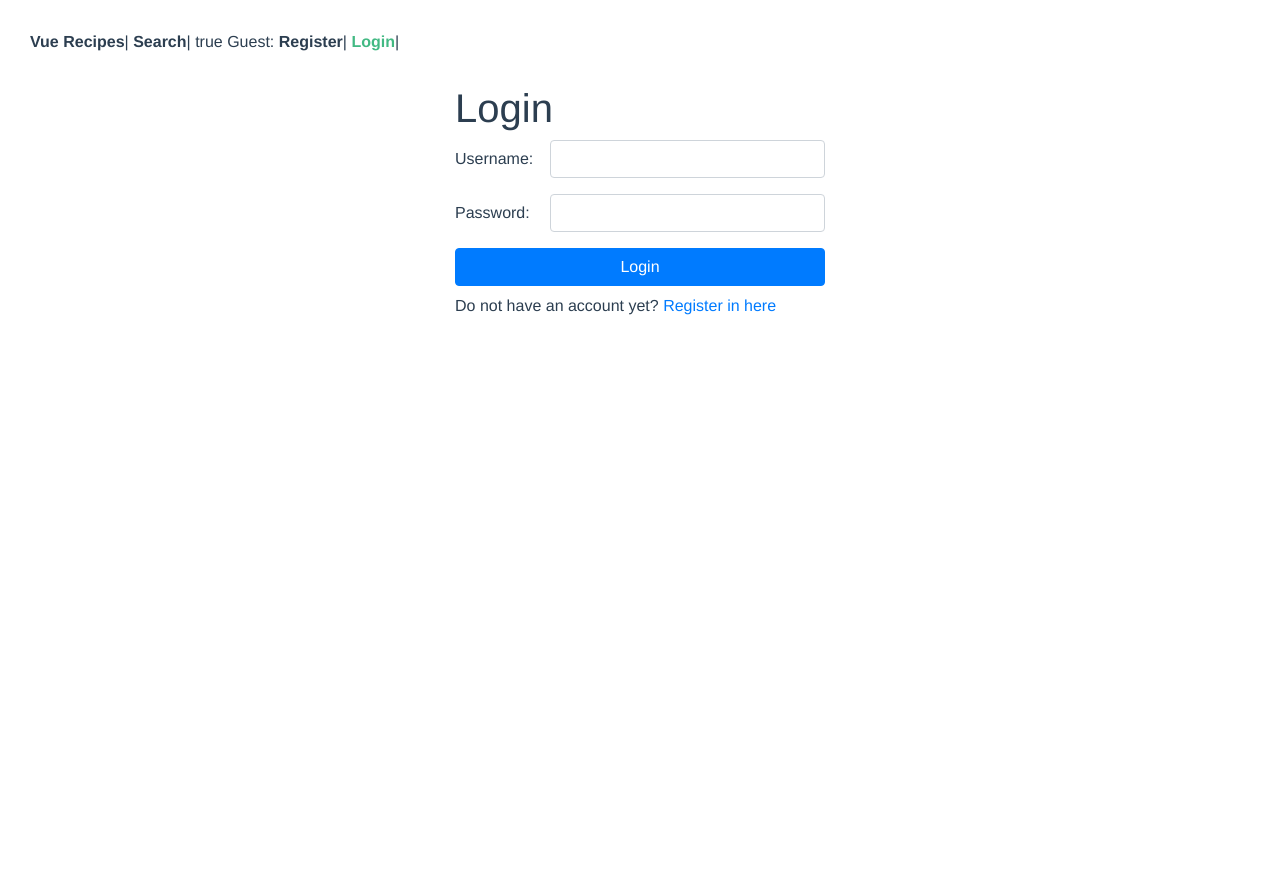
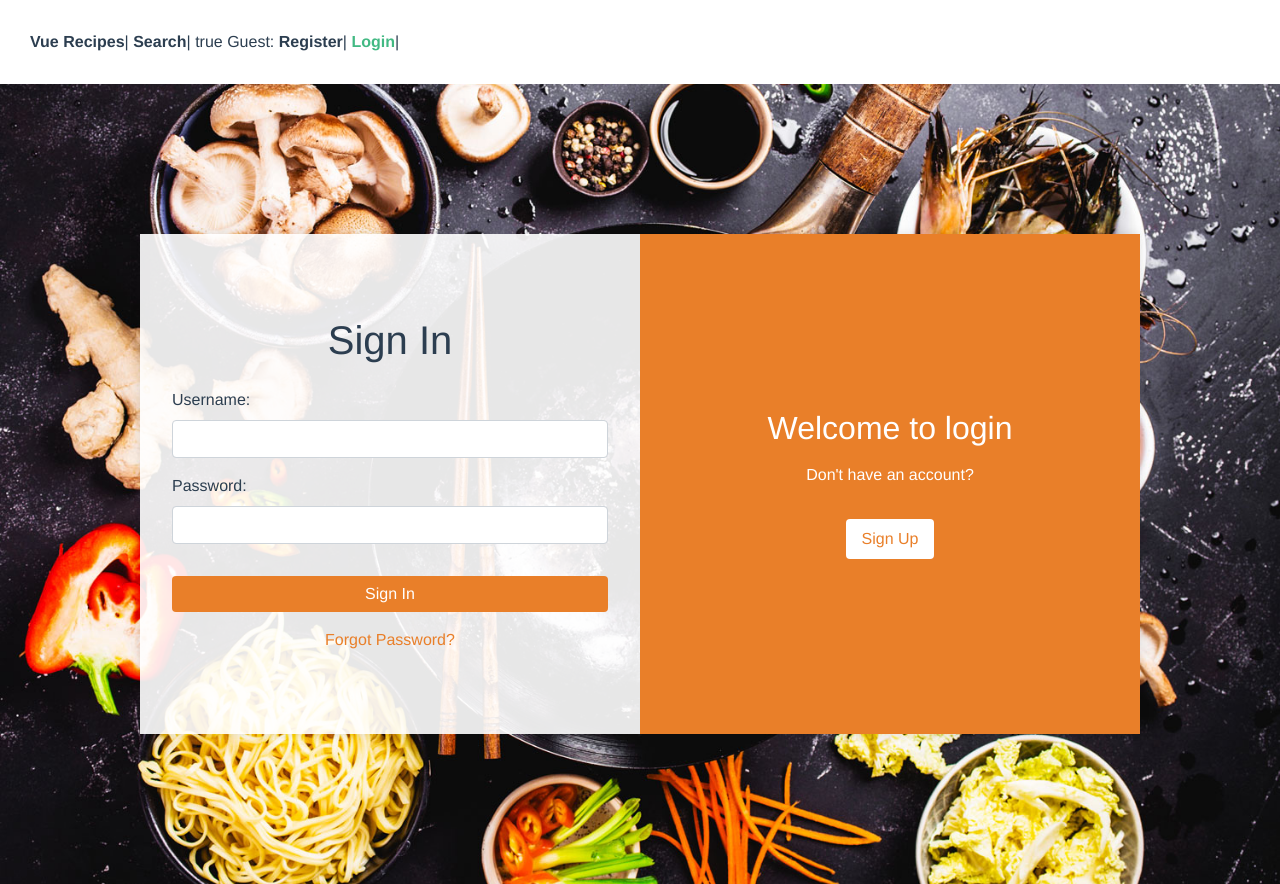
Before and after one commit to WED-2023/assignment2-1-321790891_208372672, a Vue app: page /#/login in a window 1280 px wide. Before the commit the page ends 800 px from the top, so only its background shows below. Built offline with nearby package versions, Linux system fonts and the light colour scheme.

Commit message:
login and register pages

```diff
--- a/src/pages/LoginPage.vue
+++ b/src/pages/LoginPage.vue
@@ -1,67 +1,47 @@
 <template>
-  <div class="container">
-    <h1 class="title">Login</h1>
+  <div class="background">
+  <div class="login-container">
+    <div class="login-form">
       <b-form @submit.prevent="onLogin">
-      <b-form-group
-        id="input-group-Username"
-        label-cols-sm="3"
-        label="Username:"
-        label-for="Username"
-      >
+        <h1 class="title">Sign In</h1>
+        <b-form-group id="input-group-Username" label="Username:" label-for="Username">
           <b-form-input
             id="Username"
             v-model="$v.form.username.$model"
             type="text"
             :state="validateState('username')"
           ></b-form-input>
-        <b-form-invalid-feedback>
-          Username is required
-        </b-form-invalid-feedback>
+          <b-form-invalid-feedback>Username is required</b-form-invalid-feedback>
         </b-form-group>
 
-      <b-form-group
-        id="input-group-Password"
-        label-cols-sm="3"
-        label="Password:"
-        label-for="Password"
-      >
+        <b-form-group id="input-group-Password" label="Password:" label-for="Password">
           <b-form-input
             id="Password"
             type="password"
             v-model="$v.form.password.$model"
             :state="validateState('password')"
           ></b-form-input>
-        <b-form-invalid-feedback>
-          Password is required
-        </b-form-invalid-feedback>
+          <b-form-invalid-feedback>Password is required</b-form-invalid-feedback>
         </b-form-group>
 
-      <b-button
-        type="submit"
-        variant="primary"
-        style="width:100px;display:block;"
-        class="mx-auto w-100"
-        >Login</b-button
-      >
-      <div class="mt-2">
-        Do not have an account yet?
-        <router-link to="register"> Register in here</router-link>
-      </div>
+
+        <b-button type="submit" variant="primary" class="btn-login">Sign In</b-button>
+        <router-link to="forgot-password" class="forgot-password">Forgot Password?</router-link>
       </b-form>
-    <b-alert
-      class="mt-2"
-      v-if="form.submitError"
-      variant="warning"
-      dismissible
-      show
-    >
+
+      <b-alert class="mt-2" v-if="form.submitError" variant="warning" dismissible show>
         Login failed: {{ form.submitError }}
       </b-alert>
-    <!-- <b-card class="mt-3" header="Form Data Result">
-      <pre class="m-0">{{ form }}</pre>
-    </b-card> -->
+    </div>
+    <div class="login-welcome">
+      <h2>Welcome to login</h2>
+      <p>Don't have an account?</p>
+      <router-link to="register" class="btn-signup">Sign Up</router-link>
+    </div>
+  </div>
 </div>
 </template>
+
 
 <script>
 import { required } from "vuelidate/lib/validators";
@@ -134,7 +114,88 @@ export default {
 };
 </script>
 <style lang="scss" scoped>
-.container {
-  max-width: 400px;
+html, body {
+  height: 100%;
+  margin: 0;
+}
+.background {
+  display: flex;
+  justify-content: center;
+  align-items: center;
+  background-image: url('../assets/login.jpg');
+  background-size: cover;
+  background-position: center;
+  height: 100vh;
+  width: 100%;
+}
+
+.login-container {
+  display: flex;
+  max-width: 1000px;
+  height: 500px;
+  width: 100%; // Ensure the container doesn't exceed the viewport width
+  margin: auto;
+  box-shadow: 0 0 10px rgba(0, 0, 0, 0.1);
+}
+
+.login-form, .login-welcome {
+  flex: 1;
+  padding: 2rem;
+}
+
+.login-form {
+  background: rgba(255, 255, 255, 0.9); // White background with some transparency
+  display: flex;
+  flex-direction: column;
+  justify-content: center;
+}
+
+.title {
+  margin-bottom: 1.5rem;
+  text-align: center;
+}
+
+.btn-login {
+  width: 100%;
+  background: linear-gradient(to right, #e97f29, #e97f29);
+  border: none;
+  margin-top: 1rem;
+}
+
+.forgot-password {
+  display: block;
+  text-align: center;
+  margin-top: 1rem;
+  color: #e97f29;
+}
+
+.login-welcome {
+  background: linear-gradient(to right, #e97f29, #e97f29);
+  color: white;
+  display: flex;
+  flex-direction: column;
+  justify-content: center;
+  align-items: center;
+  text-align: center;
+}
+
+.login-welcome h2 {
+  margin-bottom: 1rem;
+}
+
+.btn-signup {
+  background-color: white;
+  color: #e97f29;
+  border: none;
+  padding: 0.5rem 1rem;
+  text-decoration: none;
+  border-radius: 4px;
+  margin-top: 1rem;
+  transition: background-color 0.3s, color 0.3s;
+}
+
+.btn-signup:hover {
+  background-color: #e97f29;
+  color: white;
 }
 </style>
--- a/src/pages/RegisterPage.vue
+++ b/src/pages/RegisterPage.vue
@@ -1,4 +1,5 @@
 <template>
+  <div class="background">
   <div class="container">
     <h1 class="title">Register</h1>
     <b-form @submit.prevent="onRegister" @reset.prevent="onReset">
@@ -26,11 +27,58 @@
       </b-form-group>
 
       <b-form-group
+        id="input-group-firstName"
+        label-cols-sm="3"
+        label="First Name:"
+        label-for="firstName"
+      >
+        <b-form-input
+          id="firstName"
+          v-model="$v.form.firstName.$model"
+          type="text"
+          :state="validateState('firstName')"
+        ></b-form-input>
+        <b-form-invalid-feedback v-if="!$v.form.firstName.required">
+          First name is required
+        </b-form-invalid-feedback>
+        <b-form-invalid-feedback v-else-if="!$v.form.firstName.length">
+          First name length should be between 3-15 characters long
+        </b-form-invalid-feedback>
+        <b-form-invalid-feedback v-if="!$v.form.firstName.alpha">
+          First name should contain only alphabetic characters
+        </b-form-invalid-feedback>
+      </b-form-group>
+      <b-form-group
+        id="input-group-lastName"
+        label-cols-sm="3"
+        label="Last Name:"
+        label-for="lastName"
+      >
+        <b-form-input
+          id="lastName"
+          v-model="$v.form.lastName.$model"
+          type="text"
+          :state="validateState('lastName')"
+        ></b-form-input>
+        <b-form-invalid-feedback v-if="!$v.form.lastName.required">
+          Last name is required
+        </b-form-invalid-feedback>
+        <b-form-invalid-feedback v-else-if="!$v.form.lastName.length">
+          Last name length should be between 3-15 characters long
+        </b-form-invalid-feedback>
+        <b-form-invalid-feedback v-if="!$v.form.lastName.alpha">
+          Last name should contain only alphabetic characters
+        </b-form-invalid-feedback>
+      </b-form-group>
+
+
+      <b-form-group
         id="input-group-country"
         label-cols-sm="3"
         label="Country:"
         label-for="country"
       >
+
         <b-form-select
           id="country"
           v-model="$v.form.country.$model"
@@ -90,14 +138,32 @@
         </b-form-invalid-feedback>
       </b-form-group>
 
-      <b-button type="reset" variant="danger">Reset</b-button>
-      <b-button
-        type="submit"
-        variant="primary"
-        style="width:250px;"
-        class="ml-5 w-75"
-        >Register</b-button
+      <b-form-group
+        id="input-group-email"
+        label-cols-sm="3"
+        label="Email:"
+        label-for="email"
       >
+        <b-form-input
+          id="email"
+          v-model="$v.form.email.$model"
+          type="email"
+          :state="validateState('email')"
+        ></b-form-input>
+        <b-form-invalid-feedback v-if="!$v.form.email.required">
+          Email is required
+        </b-form-invalid-feedback>
+        <b-form-invalid-feedback v-else-if="!$v.form.email.emailFormat">
+          Invalid email format
+        </b-form-invalid-feedback>
+      </b-form-group>
+
+
+      <b-button type="reset" class="ml-5 w-75 custom-reset-button" style="width: 250px;">Reset</b-button>
+
+
+      <b-button type="submit" class="ml-5 w-75 custom-register-button" style="width: 500px;">Register</b-button>
+
       <div class="mt-2">
         You have an account already?
         <router-link to="login"> Log in here</router-link>
@@ -117,6 +183,7 @@
       <pre class="m-0"><strong>$v.form:</strong> {{ $v.form }}</pre>
     </b-card> -->
   </div>
+</div>
 </template>
 
 <script>
@@ -149,6 +216,7 @@ export default {
       validated: false
     };
   },
+
   validations: {
     form: {
       username: {
@@ -156,12 +224,27 @@ export default {
         length: (u) => minLength(3)(u) && maxLength(8)(u),
         alpha
       },
+      firstName: {
+      required,
+      length: (f) => minLength(3)(f) && maxLength(15)(f),
+      alpha
+      },
+      lastName: {
+      required,
+      length: (l) => minLength(3)(l) && maxLength(15)(l),
+      alpha
+      },
       country: {
         required
       },
       password: {
         required,
         length: (p) => minLength(5)(p) && maxLength(10)(p)
+      },
+      email: {
+      required,
+      emailFormat: (value) => /\S+@\S+\.\S+/.test(value), // Custom rule for email format
+      maxLength: maxLength(40) // Maximum length of 40 characters
       },
       confirmedPassword: {
         required,
@@ -234,7 +317,36 @@ export default {
 };
 </script>
 <style lang="scss" scoped>
+.background {
+  background-image: url('../assets/background.jpg');
+  background-size: cover;
+  background-position: center;
+  height: 100vh;
+  width: 100%;
+  display: flex;
+  align-items: center;
+  justify-content: center;
+}
+
 .container {
-  max-width: 500px;
+  max-width: 900px;
+  width: 650px;
+  background: rgba(255, 255, 255, 0.9); /* White background with some transparency */
+  padding: 20px;
+  box-shadow: 0 4px 8px rgba(0,0,0,0.2);
+  display: flex;
+  flex-direction: column;
+  align-items: center;
+}
+
+.custom-reset-button {
+  background-color: #e97f29;
+  color: white;
+}
+
+.custom-register-button {
+  background-color: rgb(10, 10, 10);
+  color: white;
+  margin-top: 10px; /* Adding space between reset and register buttons */
 }
 </style>
```
Also changed, not shown: src/assets/background.jpg (added), src/assets/login.jpg (added). Lines whose indentation alone changed are shown as unchanged.
